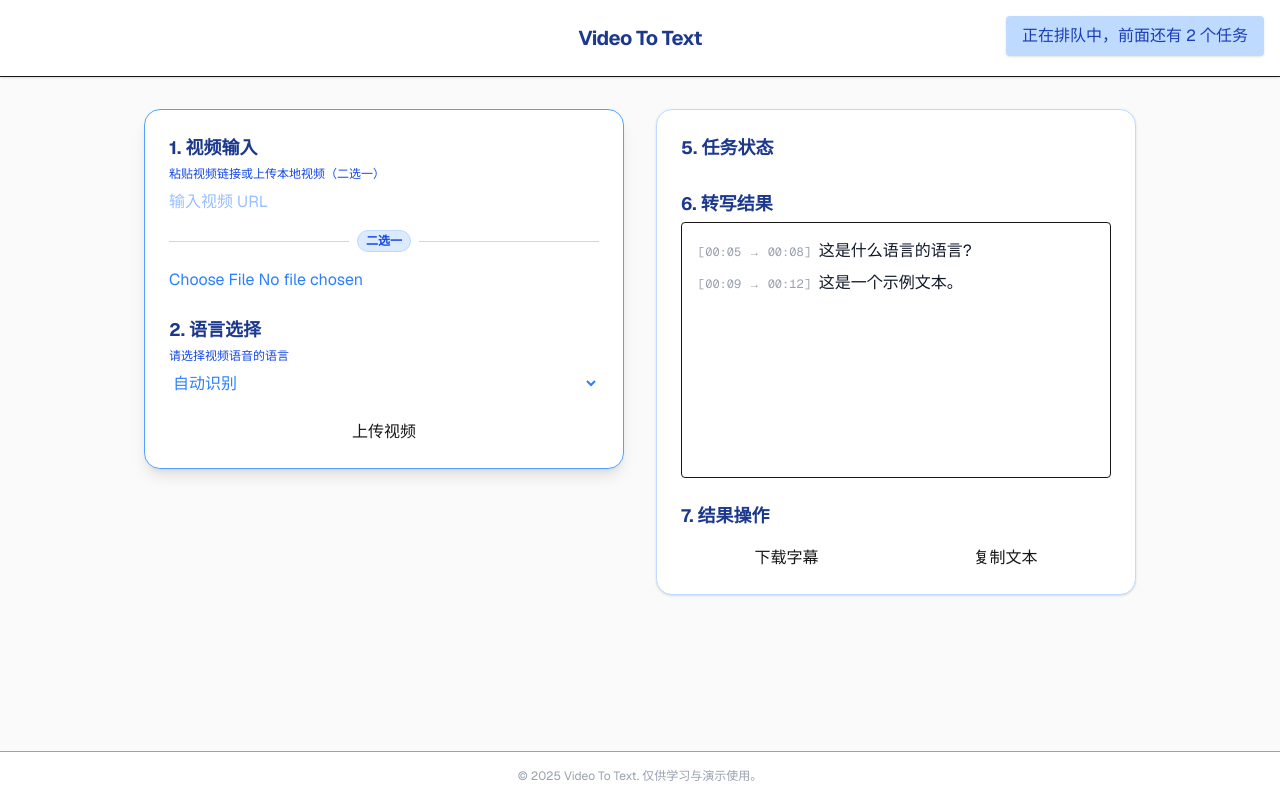
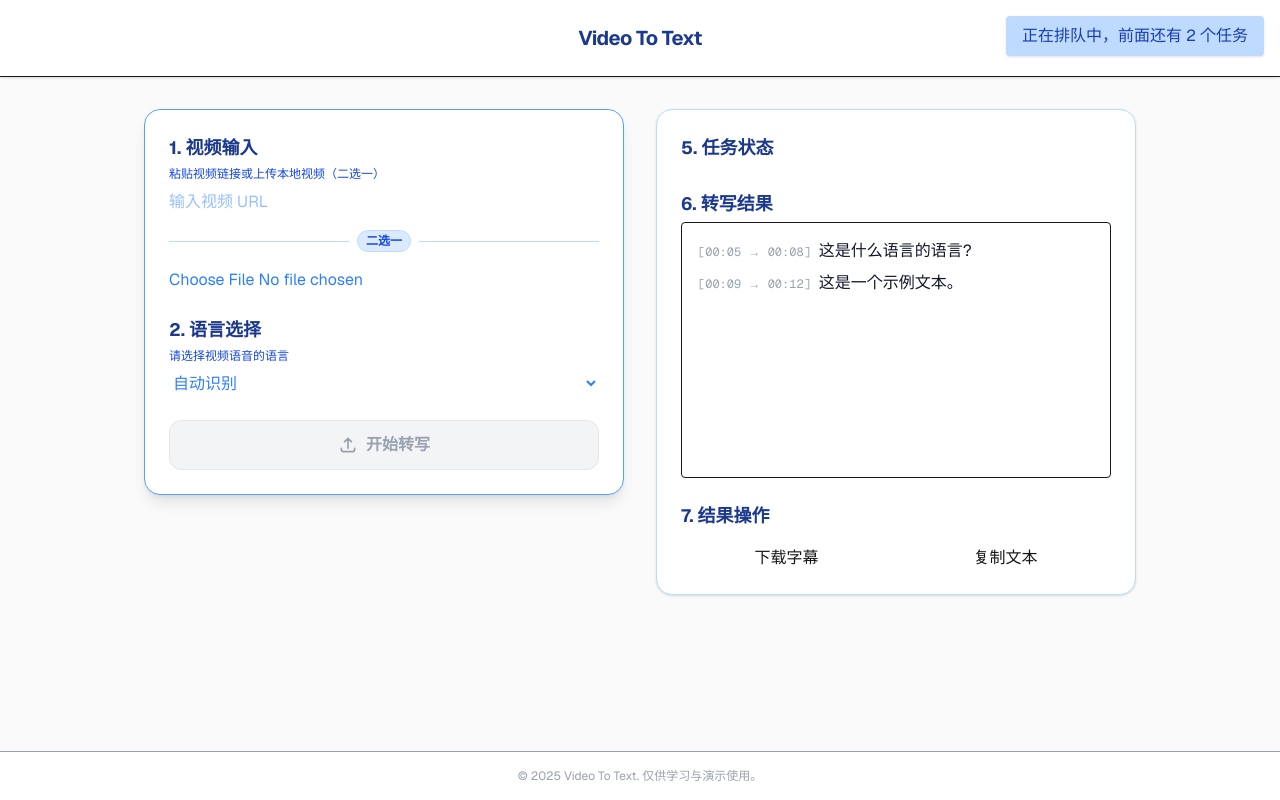
Before and after one commit to applestven/tvpage, a Next.js app: page / in a window 1280 px wide. Built offline with nearby package versions, Linux system fonts and the light colour scheme.

Commit message:
调整了开始转写的样式

```diff
--- a/src/app/page.tsx
+++ b/src/app/page.tsx
@@ -6,7 +6,7 @@ import LanguageSelector from "../components/LanguageSelector";
 import StatusIndicator, { StatusType } from "../components/StatusIndicator";
 import TranscriptStream from "../components/TranscriptStream";
 import ResultActions from "../components/ResultActions";
-import React, { useState } from "react";
+import React, { useState, useCallback } from "react";
 
 export default function Home() {
   // 状态占位
@@ -14,6 +14,15 @@ export default function Home() {
   const [queue, setQueue] = useState<number>(2);
   const [percent, setPercent] = useState<number>(35);
   const [resultReady, setResultReady] = useState<boolean>(false);
+
+  // 视频输入状态
+  const [hasVideoInput, setHasVideoInput] = useState<boolean>(false);
+
+  const handleInputChange = useCallback((hasInput: boolean, type: 'url' | 'file' | null, value: string | File | null) => {
+    setHasVideoInput(hasInput);
+    // 可以在这里保存 type 和 value 供后续使用
+    console.log('Input changed:', { hasInput, type, value });
+  }, []);
 
   return (
     <div className="min-h-screen flex flex-col bg-zinc-50 font-sans">
@@ -31,7 +40,7 @@ export default function Home() {
             <div>
               <h2 className="text-lg font-bold text-blue-900 mb-1">1. 视频输入</h2>
               <p className="text-xs text-blue-700 mb-2">粘贴视频链接或上传本地视频（二选一）</p>
-              <VideoInput />
+              <VideoInput onInputChange={handleInputChange} />
             </div>
             <div>
               <h2 className="text-lg font-bold text-blue-900 mb-1">2. 语言选择</h2>
@@ -39,7 +48,7 @@ export default function Home() {
               <LanguageSelector />
             </div>
             <div>
-              <UploadButton disabled={false} />
+              <UploadButton disabled={false} active={hasVideoInput} />
             </div>
           </div>
         </section>
--- a/src/components/UploadButton.tsx
+++ b/src/components/UploadButton.tsx
@@ -1,9 +1,30 @@
 import React from 'react';
 
-const UploadButton: React.FC<{ disabled?: boolean }> = ({ disabled }) => {
+interface UploadButtonProps {
+  disabled?: boolean;
+  active?: boolean;
+}
+
+const UploadButton: React.FC<UploadButtonProps> = ({ disabled, active }) => {
   return (
-    <button className="btn btn-primary w-full" disabled={disabled}>
-      上传视频
+    <button
+      className={`w-full py-3 px-6 rounded-xl font-semibold text-base transition-all duration-300 flex items-center justify-center gap-2 ${
+        active
+          ? 'bg-linear-to-r from-blue-600 to-blue-500 hover:from-blue-400 hover:to-blue-400 text-white shadow-lg shadow-blue-500/30 hover:shadow-xl hover:shadow-blue-500/40 transform hover:-translate-y-0.5'
+          : 'bg-gray-100 text-gray-400 cursor-not-allowed border border-gray-200'
+      }`}
+      disabled={disabled || !active}
+    >
+      {active ? (
+        <svg className="w-5 h-5" fill="none" stroke="currentColor" viewBox="0 0 24 24">
+          <path strokeLinecap="round" strokeLinejoin="round" strokeWidth={2} d="M7 16a4 4 0 01-.88-7.903A5 5 0 1115.9 6L16 6a5 5 0 011 9.9M15 13l-3-3m0 0l-3 3m3-3v12" />
+        </svg>
+      ) : (
+        <svg className="w-5 h-5" fill="none" stroke="currentColor" viewBox="0 0 24 24">
+          <path strokeLinecap="round" strokeLinejoin="round" strokeWidth={2} d="M4 16v1a3 3 0 003 3h10a3 3 0 003-3v-1m-4-8l-4-4m0 0L8 8m4-4v12" />
+        </svg>
+      )}
+      开始转写
     </button>
   );
 };
--- a/src/components/VideoInput.tsx
+++ b/src/components/VideoInput.tsx
@@ -11,8 +11,13 @@ const extractRealUrl = (input: string): string => {
   return input;
 };
 
-const VideoInput: React.FC = () => {
+interface VideoInputProps {
+  onInputChange?: (hasInput: boolean, type: 'url' | 'file' | null, value: string | File | null) => void;
+}
+
+const VideoInput: React.FC<VideoInputProps> = ({ onInputChange }) => {
   const [url, setUrl] = useState("");
+  const [selectedFile, setSelectedFile] = useState<File | null>(null);
   const inputRef = useRef<HTMLInputElement>(null);
 
   useEffect(() => {
@@ -27,6 +32,34 @@ const VideoInput: React.FC = () => {
     }
   }, [url]);
 
+  // 通知父组件输入状态变化
+  useEffect(() => {
+    if (url.trim()) {
+      onInputChange?.(true, 'url', url);
+    } else if (selectedFile) {
+      onInputChange?.(true, 'file', selectedFile);
+    } else {
+      onInputChange?.(false, null, null);
+    }
+  }, [url, selectedFile, onInputChange]);
+
+  const handleUrlChange = (e: React.ChangeEvent<HTMLInputElement>) => {
+    setUrl(e.target.value);
+    // 输入URL时清除已选文件
+    if (e.target.value.trim()) {
+      setSelectedFile(null);
+    }
+  };
+
+  const handleFileChange = (e: React.ChangeEvent<HTMLInputElement>) => {
+    const file = e.target.files?.[0] || null;
+    setSelectedFile(file);
+    // 选择文件时清除URL
+    if (file) {
+      setUrl("");
+    }
+  };
+
   return (
     <div className="flex flex-col gap-2">
       {/* <label htmlFor="video-url" className="text-sm font-medium">视频链接</label> */}
@@ -37,14 +70,23 @@ const VideoInput: React.FC = () => {
         className="input input-bordered w-full text-blue-500"
         value={url}
         ref={inputRef}
-        onChange={e => setUrl(e.target.value)}
+        onChange={handleUrlChange}
       />
       <div className="flex items-center my-2">
         <div className="flex-1 h-px bg-blue-200" />
         <span className="mx-2 px-2 py-0.5 rounded-full bg-blue-100 text-blue-700 text-xs font-semibold border border-blue-200">二选一</span>
         <div className="flex-1 h-px bg-blue-200" />
       </div>
-      <input id="video-upload" type="file" accept="video/*" className="file-input w-full text-blue-500" />
+      <input
+        id="video-upload"
+        type="file"
+        accept="video/*"
+        className="file-input w-full text-blue-500"
+        onChange={handleFileChange}
+      />
+      {selectedFile && (
+        <p className="text-xs text-green-600 mt-1">已选择: {selectedFile.name}</p>
+      )}
     </div>
   );
 };
```
